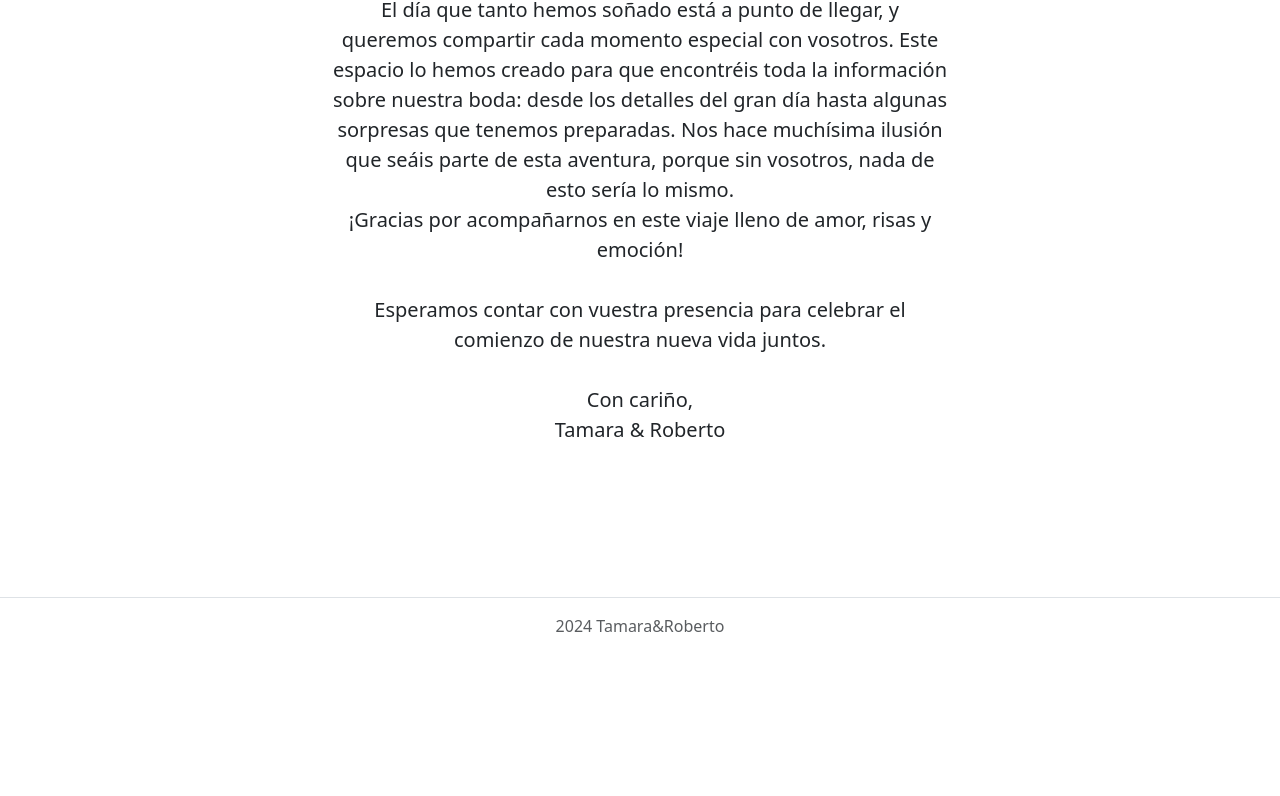
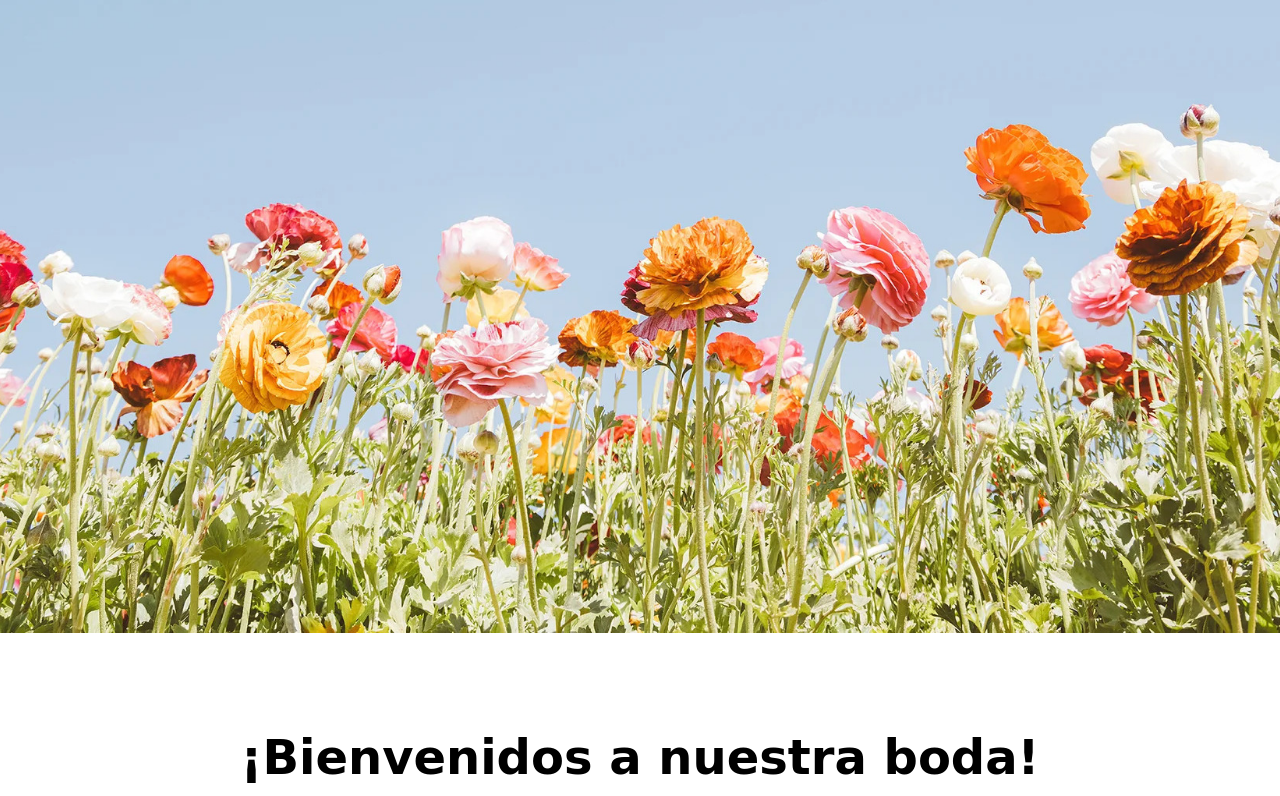
Before and after one commit to salasdidi/tamarayroberto, a plain HTML site: page index.html in a window 1280 px wide. Shown: the part 223-1019 px from the top of the page. Before the commit the page ends 909 px from the top, so only its background shows below. Drawn offline with nearby package versions, Linux system fonts and the light colour scheme; a web font is replaced by a local one.

Commit message:
style.css

```diff
--- a/style.css
+++ b/style.css
@@ -8,12 +8,23 @@
     margin-right: 2rem;
 }
 
-#Header > div{
-    display: flex;
-    height: 100%;
+.navbar-toggler{
+    border: transparent;
+}
+
+.hero{
+    width: 100%;
+    height: 100vh;
+    background-image: url(./images/flowers.jpg);
+    background-position: center;
+    background-size: cover;
+}
+
+h1{
+    font-family: "Oooh Baby", cursive;
+    font-weight: 400;
+    font-style: normal;
+    font-size: 4REM;
+    margin-bottom: 2rem;
 
 }
-
-#Header > div > img{
-    object-fit: cover;
-}
```
